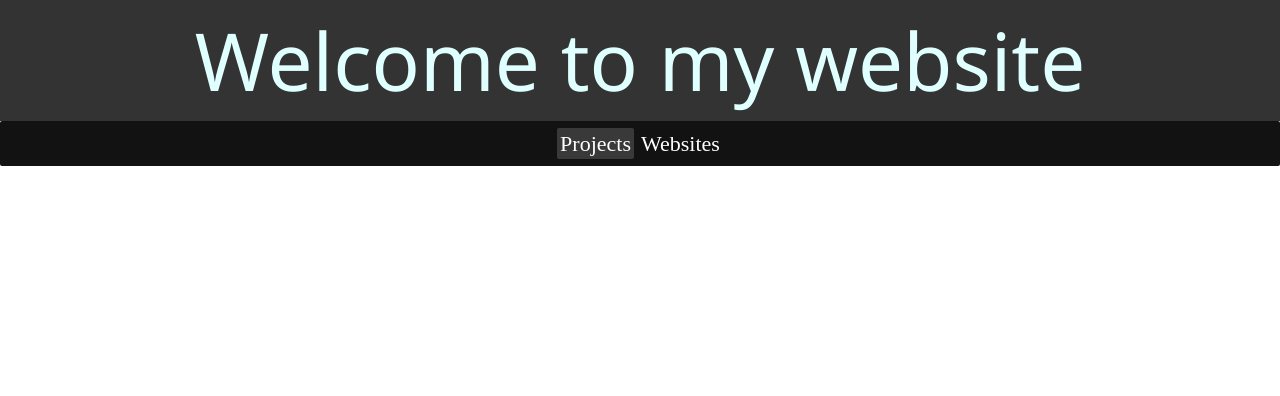
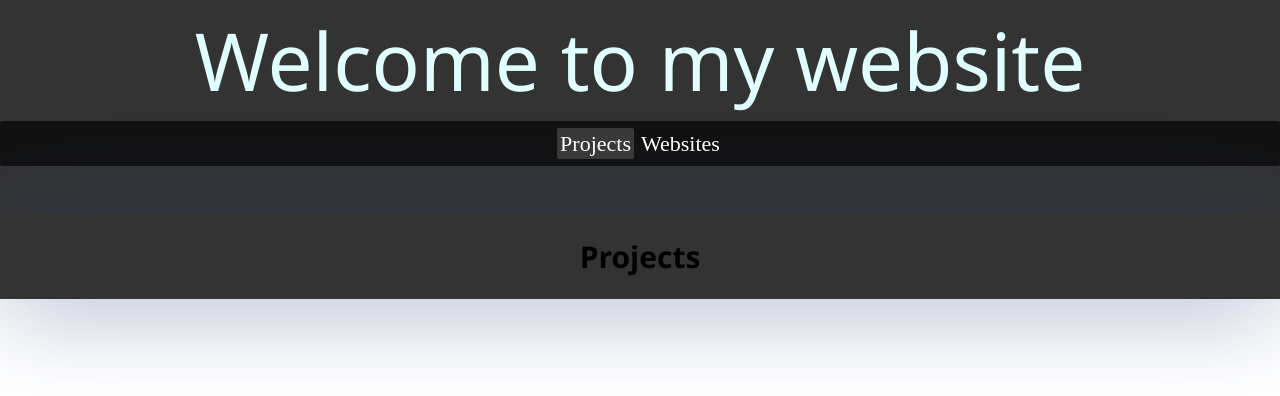
Before and after one commit to chickenMuggets/chickenMuggets.github.io, a Next.js app: page / in a window 1280 px wide. Shown: the top 396 px of the page. Built offline with nearby package versions, Linux system fonts and the light colour scheme.

Commit message:
added projects header corrected redirect

```diff
--- a/src/app/page.tsx
+++ b/src/app/page.tsx
@@ -3,7 +3,7 @@ import "./styles.css"
 
 export default function Home() {
   return (
-    <div>
+    <div style={{backgroundColor: "#333333"}}>
       <header>
         <h1 className="header">Welcome to my website</h1>
       </header>
@@ -11,7 +11,15 @@ export default function Home() {
         <a href="" className="button-1 pageon">Projects</a>
         <a href="" className="button-1">Websites</a>
       </div>
-
+      <main>
+        <br />
+        <br />
+        <div className="project-div">
+          <div className="projectthing">
+            <a href="https://github.com/chickenmuggets?tab=repositories" className="projectthing" target="blank" style={{textDecoration: "solid", fontSize: "30px"}}><strong>Projects</strong></a>
+          </div>
+        </div>
+      </main>
     </div>
   );
 }
```
